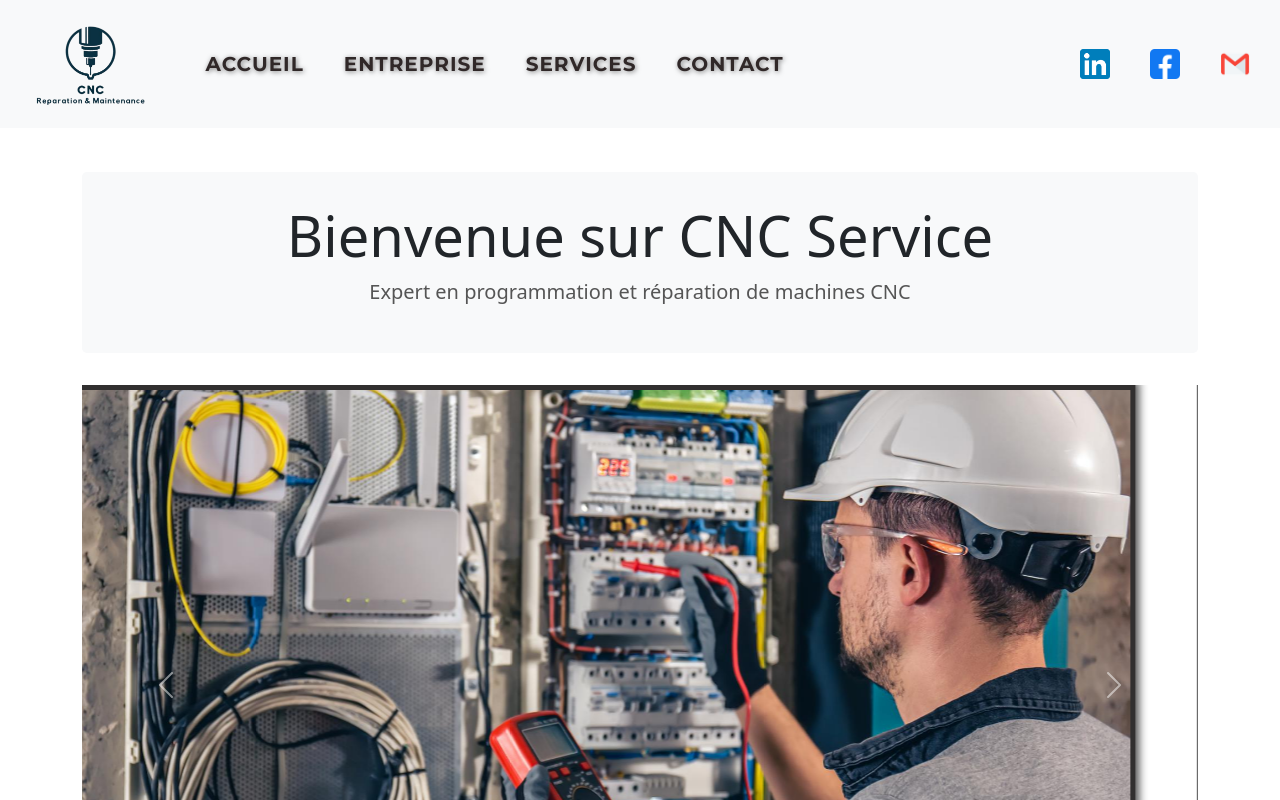
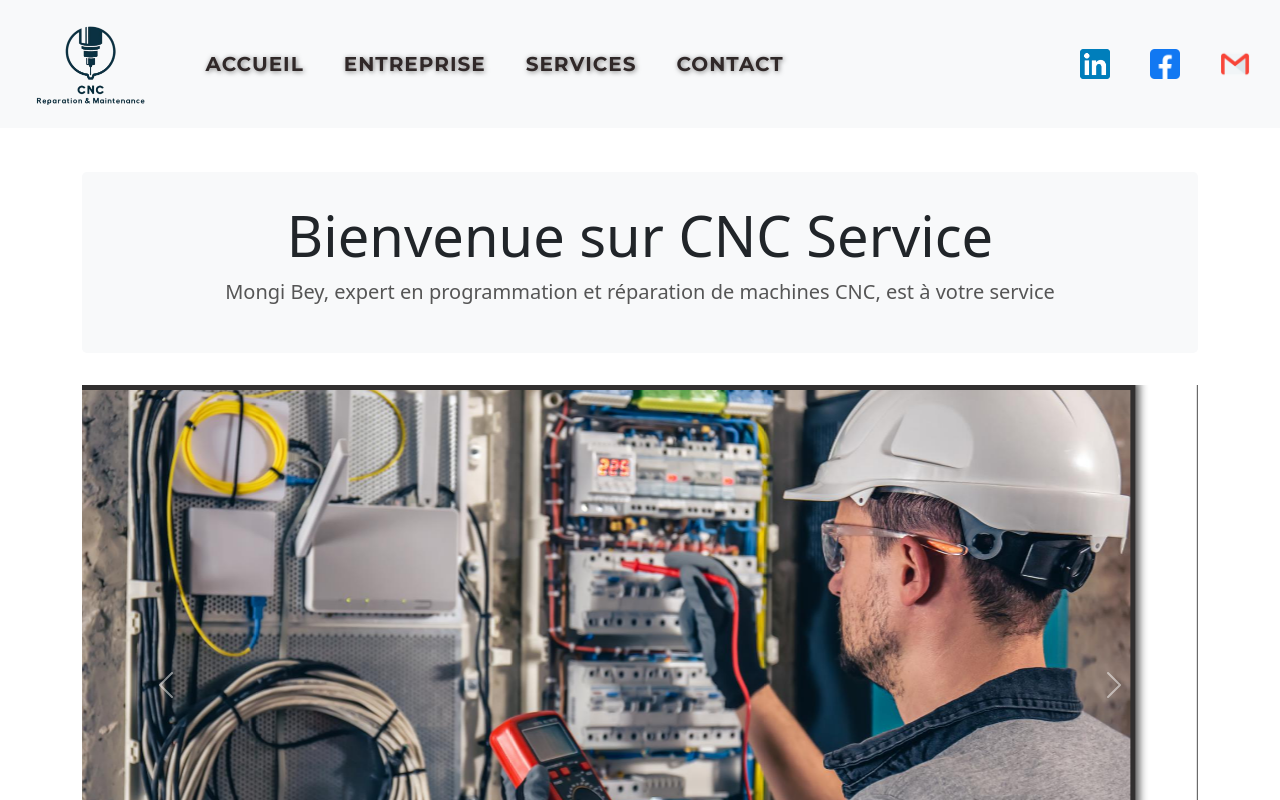
Before and after one commit to Mahdi945/PROJET, an Angular app: page /accueil in a window 1280 px wide. Shown: the top 800 px of the page. Built offline with nearby package versions, Linux system fonts and the light colour scheme.

Commit message:
first commit

```diff
--- a/src/app/accueil/accueil.component.html
+++ b/src/app/accueil/accueil.component.html
@@ -1,7 +1,7 @@
 <div class="container">
   <div class="jumbotron text-center">
       <h1 class="display-4">Bienvenue sur CNC Service</h1>
-      <p class="lead">Expert en programmation et réparation de machines CNC</p>
+      <p class="lead">Mongi Bey, expert en programmation et réparation de machines CNC, est à votre service</p>
   </div>
 
   <div id="carouselExampleIndicators" class="carousel slide" data-ride="carousel">
```
